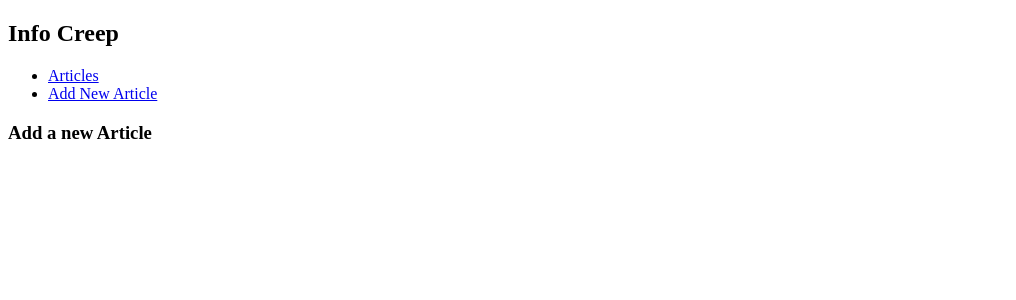
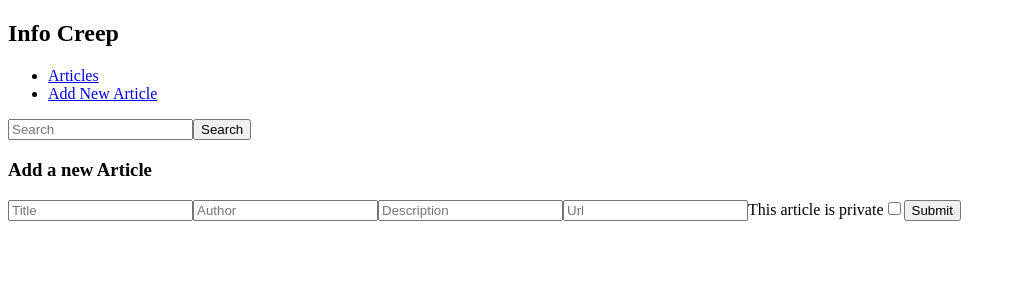
Before and after one commit to allegramarie/information-creep, a React app: page /addnew in a window 1280 px wide. Shown: the top 300 px of the page, without its empty margins (0-1016 px from the left). Built offline with nearby package versions, Linux system fonts and the light colour scheme; the HTML template or start-up script is replaced by a standard one.

Commit message:
Fixed redux, added form submission

```diff
--- a/react-client/src/actions/getArticles.js
+++ b/react-client/src/actions/getArticles.js
@@ -1,22 +1,17 @@
 import axios from 'axios';
 
-function getArticles(){
-		console.log("inside get articles")
+export function getArticles(){
 		// this.props.dispatch({type: 'ARTICLES'})
 		return function(dispatch){
-			console.log("Makes it inside dispatch")
 			axios.get('/articles')
-			.then((response) =>
-				console.log("Getting articles from axios", response.data),
-				dispatch({
-					type: 'ARTICLES',
-					payload: response,
+			.then((response) => {
+					dispatch({
+						type: 'ARTICLES',
+						payload: response.data,
+					})
 				})
-			)
 			.catch((error) => {
 				console.log(error)
 			})
 		}
 	}
-
-export default getArticles;
--- a/react-client/src/components/Articles.jsx
+++ b/react-client/src/components/Articles.jsx
@@ -4,34 +4,14 @@ import axios from 'axios';
 import $ from 'jquery';
 import { connect } from 'react-redux';
 import thunk from 'redux-thunk';
+import { getArticles } from '../actions/getArticles.js';
 
 class Articles extends React.Component {
 	constructor(props){
-		super(props)
-		this.getArticles = this.getArticles.bind(this);
+		super(props);
 	}
 	componentDidMount(){
-		console.log("Mounted!")
-		this.getArticles();
-	}
-
-	getArticles(){
-		console.log("inside get articles")
-		// this.props.dispatch({type: 'ARTICLES'})
-		return function(dispatch){
-			console.log("Makes it inside dispatch")
-			axios.get('/articles')
-			.then((response) => {
-				console.log("Getting articles from axios", response.data),
-				dispatch({
-					type: 'ARTICLES',
-					payload: response.data,
-				})
-			})
-			.catch((error) => {
-				console.log(error)
-			})
-		}
+		this.props.dispatch(getArticles());
 	}
 
 	render(){
--- a/react-client/src/components/NewArticle.jsx
+++ b/react-client/src/components/NewArticle.jsx
@@ -7,52 +7,61 @@ import { connect } from 'react-redux';
 class NewArticle extends React.Component {
 	constructor(props){
 		super(props);
-	// 	this.state = {
-	// 		title: '',
-	// 		author: '',
-	// 		description: '',
-	// 		url: '',
-	// 		private: false
-	// 	}
+		this.state = {
+			title: '',
+			author: '',
+			description: '',
+			url: '',
+			private: false
+		}
 	this.addNew = this.addNew.bind(this);
 	}
 
 	addNew(event){
-		// event.preventDefault();
-		// console.log(this.state.title, this.state.url, this.state.author, this.state.description)
-		// axios.post('/newarticle', {
-		// 	title: this.state.title,
-		// 	url: this.state.url,
-		// 	author: this.state.author,
-		// 	description: this.state.description,
-		// 	private: this.state.private
-		// }).then((response) => {
-		// 	this.setState({
-		// 		title: '',
-		// 		author: '',
-		// 		description: '',
-		// 		url: '',
-		// 		private: false
-		// 	})
-		// })
-		// console.log("Article saved!")
-		// .catch((error) => {
-		// 	console.log(error);
-		// 	this.setState({
-		// 		title: '',
-		// 		author: '',
-		// 		description: '',
-		// 		url: '',
-		// 		private: false
-		// 	})
-		// })
+		event.preventDefault();
+		console.log(this.state.title, this.state.url, this.state.author, this.state.description)
+		axios.post('/newarticle', {
+			title: this.state.title,
+			url: this.state.url,
+			author: this.state.author,
+			description: this.state.description,
+			private: this.state.private
+		}).then((response) => {
+			this.setState({
+				title: '',
+				author: '',
+				description: '',
+				url: '',
+				private: false
+			})
+		})
+		console.log("Article saved!")
+		.catch((error) => {
+			console.log(error);
+			this.setState({
+				title: '',
+				author: '',
+				description: '',
+				url: '',
+				private: false
+			})
+		})
 	}
 
 	render(){
 		return (
 			<div>
 			<h3>Add a new Article</h3>
-
+			<form>
+ 				<input type="text" placeholder="Title" value={this.state.title} onChange={(event) => this.setState({title: event.target.value})}></input>
+ 				<input type="text" placeholder="Author" value={this.state.author} onChange={(event) => this.setState({author: event.target.value})}></input>
+ 				<input type="text" placeholder="Description" value={this.state.description} onChange={(event) => this.setState({description: event.target.value})}></input>
+ 				<input type="text" placeholder="Url" value={this.state.url} onChange={(event) => this.setState({url: event.target.value})}></input>
+ 				<label>This article is private
+ 				<input type="checkbox" value="private" value={this.state.private} onChange={(event) => this.setState({private: true})}/>
+ 	    		</label>
+				<button type="submit" onClick={this.addNew}>Submit</button>
+ 			</form>
 			</div>
 			)
 	}
@@ -65,14 +74,3 @@ function mapStateToProps(state) {
 }
 
 export default connect(mapStateToProps)(NewArticle);
-
-// <form>
-// 				<input type="text" placeholder="Title" value={this.props.title} onChange={(event) => this.setState({title: event.target.value})}></input>
-// 				<input type="text" placeholder="Author" value={this.props.author} onChange={(event) => this.setState({author: event.target.value})}></input>
-// 				<input type="text" placeholder="Description" value={this.props.description} onChange={(event) => this.setState({description: event.target.value})}></input>
-// 				<input type="text" placeholder="Url" value={this.props.url} onChange={(event) => this.setState({url: event.target.value})}></input>
-// 				<label>This article is private
-// 				<input type="checkbox" value="private" value={this.props.private} onChange={(event) => this.setState({private: true})}/>
-// 	    		</label>
-// 				<button type="submit" onClick={this.addNew}>Submit</button>
-// 			</form>
--- a/react-client/src/index.jsx
+++ b/react-client/src/index.jsx
@@ -8,7 +8,7 @@ import { createStore, applyMiddleware } from 'redux';
 import thunk from 'redux-thunk';
 
 import Articles from './components/Articles.jsx';
-// import Search from './components/Search.jsx';
+import Search from './components/Search.jsx';
 // import UserProfile from './components/UserProfile.jsx';
 // import UserArticles from './components/UserArticles.jsx';
 import NewArticle from './components/NewArticle.jsx';
@@ -20,14 +20,46 @@ const initialState = {
 function reducer(state = initialState, action) {
   switch(action.type) {
     case 'ARTICLES':
-    console.log("Within reducer", state.articles)
       return {
         articles: action.payload
       };
+     case 'NEW_ARTICLE':
+     return {
+     	articles: action.payload
+     };
     default:
       return state;
   }
 }
+
+const store = createStore(reducer, applyMiddleware(thunk));
+
+const App = () => (
+  <Provider store={store}>
+  <Router>
+    <div>
+    <h2>Info Creep</h2>
+      <ul>
+        <li>
+          <Link to="/">Articles</Link>
+        </li>
+        <li>
+          <Link to="/addnew">Add New Article</Link>
+        </li>
+      </ul>
+      <Search />
+      <Route exact path="/" component={Articles}/>
+
+      <Route path="/addnew" component={NewArticle} />
+
+    </div>
+  </Router>
+  </Provider>
+);
+
+ReactDOM.render(<App />, document.getElementById('app'));
+
+// <Search onSearch={this.search.bind(this)}/>
 // class App extends React.Component {
 // 	constructor(props) {
 // 		super(props);
@@ -80,32 +112,3 @@ function reducer(state = initialState, action) {
 // 		)
 // 	}
 // }
-
-const store = createStore(reducer, applyMiddleware(thunk));
-
-const App = () => (
-  <Provider store={store}>
-  <Router>
-    <div>
-    <h2>Info Creep</h2>
-
-      <ul>
-        <li>
-          <Link to="/">Articles</Link>
-        </li>
-        <li>
-          <Link to="/addnew">Add New Article</Link>
-        </li>
-      </ul>
-      <Route exact path="/" component={Articles}/>
-
-      <Route path="/addnew" component={NewArticle} />
-
-    </div>
-  </Router>
-  </Provider>
-);
-
-ReactDOM.render(<App />, document.getElementById('app'));
-
-// <Search onSearch={this.search.bind(this)}/>
```
Also changed, not shown: react-client/src/actions/addNew.js (added, +16 -0 lines), 1 other file (tests, documents, lock files or other folders).
